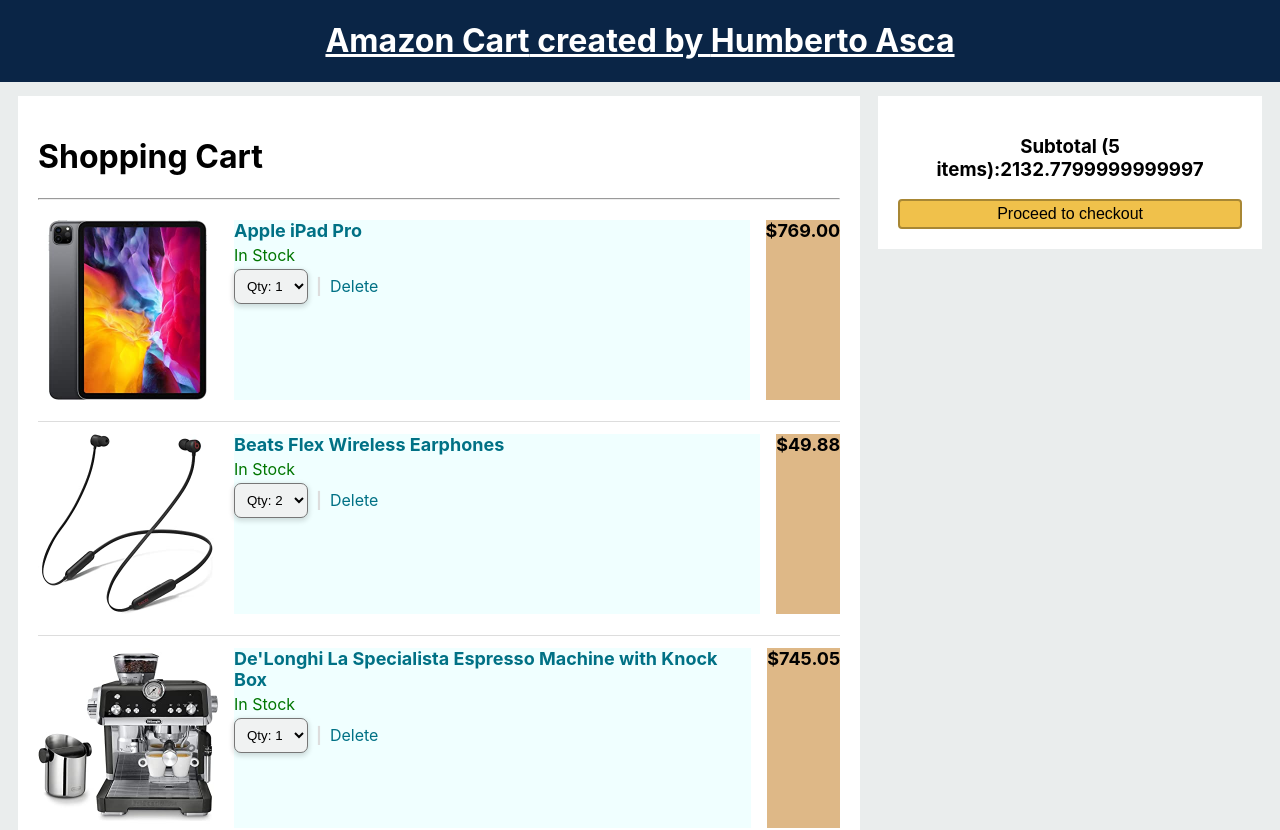
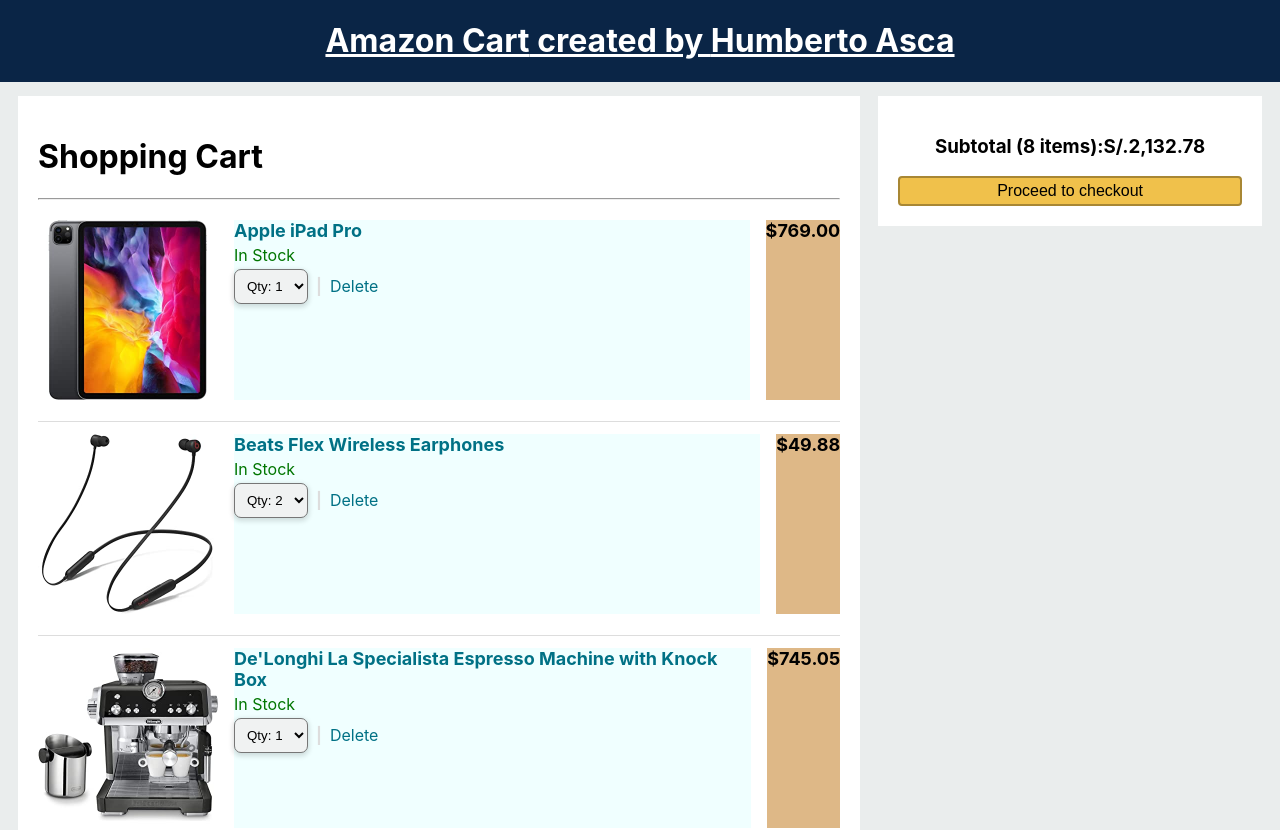
Before and after one commit to HASCA-GH/Amazon-cart, a React (Create React App) app: page / in a window 1280 px wide. Shown: the top 830 px of the page. Built offline with nearby package versions, Linux system fonts and the light colour scheme.

Commit message:
CHNG:Format total price

```diff
--- a/package.json
+++ b/package.json
@@ -8,7 +8,9 @@
     "@testing-library/user-event": "^12.8.3",
     "react": "^17.0.2",
     "react-dom": "^17.0.2",
+    "react-number-format": "^4.6.4",
     "react-scripts": "4.0.3",
+    "save": "^2.4.0",
     "web-vitals": "^1.1.2"
   },
   "scripts": {
--- a/src/components/CartTotal.js
+++ b/src/components/CartTotal.js
@@ -1,5 +1,6 @@
 import '../css/CartTotal.css';
 import React from 'react'
+import NumberFormat from 'react-number-format';
 
 function CartTotal({items}) {
     const getTotalPrice = () => {
@@ -9,19 +10,48 @@
         // Return the total price
 
         let total=0;
+        let totalitems=0;
         items.forEach((item) => {
             total += (item.price * item.quantity)
+            totalitems += item.quantity;
         })
-        return total;
+        // total = total.toFixed(2); //redondea a 2 decimales ... rounds to 2 decimals
+        return {total, totalitems};
     }
+
+    // without using react format number
+    // return (
+    //     <div className="CartTotal">
+    //         <h3>Subtotal ({getTotalPrice().totalitems} items):
+    //             <span>{getTotalPrice().total}</span>
+    //         </h3>
+    //         <button>Proceed to checkout</button>
+    //     </div>
+    // )
+
+
+    // Using the react format number module:
+    // <NumberFormat value={2456981} displayType={'text'} thousandSeparator={true} prefix={'$'} />
+
+    // <NumberFormat value={getTotalPrice().total} displayType={'text'} thousandSeparator={true} prefix={'$'} />
     return (
         <div className="CartTotal">
-            <h3>Subtotal ({items.length} items):
-                <span>{getTotalPrice()}</span>
+            <h3>Subtotal ({getTotalPrice().totalitems} items):
+                <span>
+                    <NumberFormat
+                        value={getTotalPrice().total}
+                        displayType={'text'}
+                        thousandSeparator={true}
+                        prefix={'S/.'}
+                        decimalScale={2}
+                    />
+                </span>
             </h3>
             <button>Proceed to checkout</button>
         </div>
     )
 }
 
+
+
 export default CartTotal
```
Also changed, not shown: 1 other file (tests, documents, lock files or other folders).
